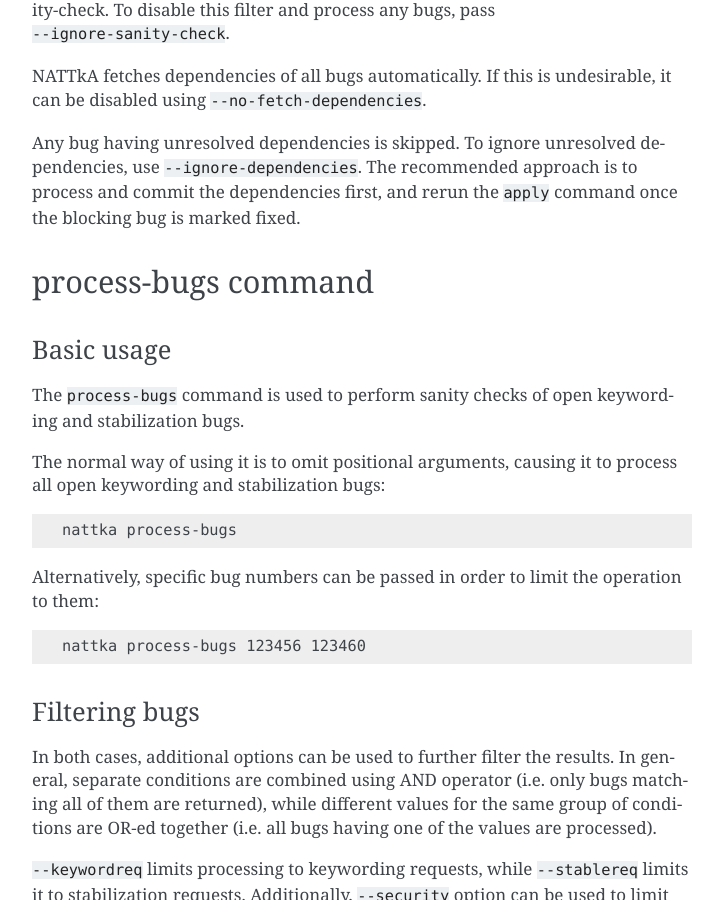
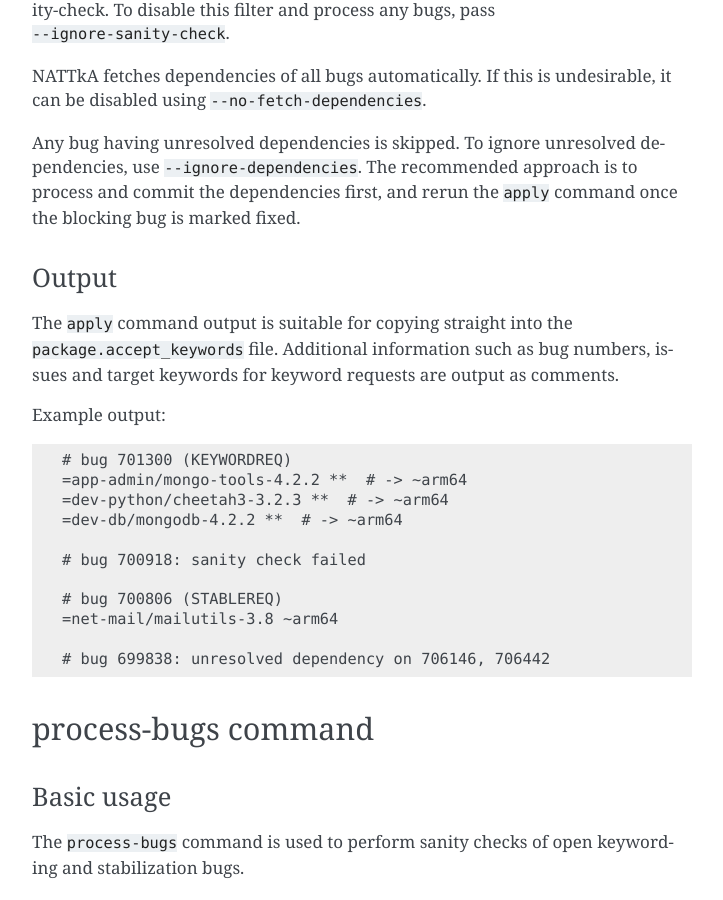
Before and after one commit to projg2/nattka, a Sphinx documentation site: the page built from doc/usage.rst, in a window 1280 px wide and 900 px high, scrolled down 2357 px. Shown: the whole window, without its empty margins (388-1111 px from the left). Built offline with Sphinx 7.4.7, drawn with Linux system fonts in a browser that asks for light colours.

Commit message:
cli: Use package.accept_keywords-friendly output for 'apply'
Signed-off-by: Michał Górny <mgorny@gentoo.org>

```diff
--- a/doc/usage.rst
+++ b/doc/usage.rst
@@ -126,6 +126,28 @@
 command once the blocking bug is marked fixed.
 
 
+Output
+------
+The ``apply`` command output is suitable for copying straight into
+the ``package.accept_keywords`` file.  Additional information such as
+bug numbers, issues and target keywords for keyword requests are output
+as comments.
+
+Example output::
+
+    # bug 701300 (KEYWORDREQ)
+    =app-admin/mongo-tools-4.2.2 **  # -> ~arm64
+    =dev-python/cheetah3-3.2.3 **  # -> ~arm64
+    =dev-db/mongodb-4.2.2 **  # -> ~arm64
+
+    # bug 700918: sanity check failed
+
+    # bug 700806 (STABLEREQ)
+    =net-mail/mailutils-3.8 ~arm64
+
+    # bug 699838: unresolved dependency on 706146, 706442
+
+
 process-bugs command
 ====================
 
```
Also changed, not shown: 2 other files.
